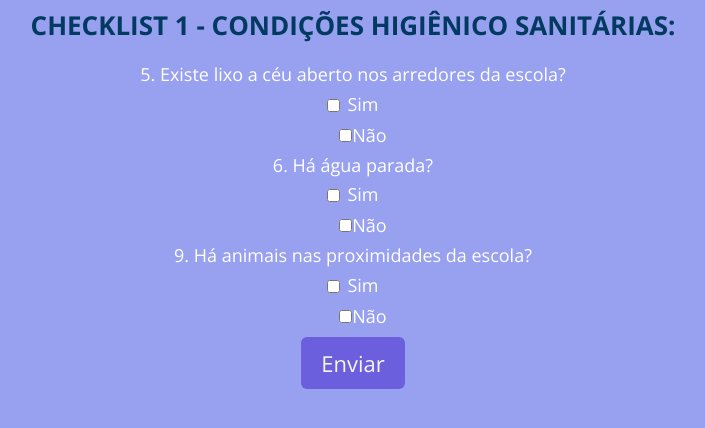
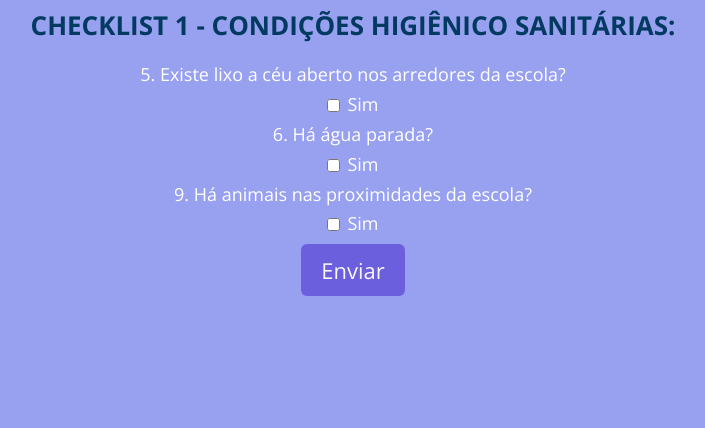
Before and after one commit to fga-eps-mds/fisCAE-2017-2, a Django app: page /tecForm in a window 1280 px wide. Shown: the part 70-498 px from the top of the page, without its empty margins (287-992 px from the left). Run offline with Django 3.2, Linux system fonts and the light colour scheme; data comes from the database, SQL or seed files in the repository; some libraries are stand-ins or nearby versions.

Commit message:
Change in checkbox
Signed-off-by: Eduardo Júnio Veloso Rodrigues <eduardojvr10@gmail.com>

```diff
--- a/src/checklist/templates/tecForm.html
+++ b/src/checklist/templates/tecForm.html
@@ -86,9 +86,6 @@
                     <div class="checkbox">
                       <label><input type="checkbox" name="yesCheck">Sim</label>
                     </div>
-                    <div class="radio">
-                      <label><input type="checkbox" name="noCheck">Não</label>
-                    </div>
                   </form>
                   <p></p>
                 </h4>
```
